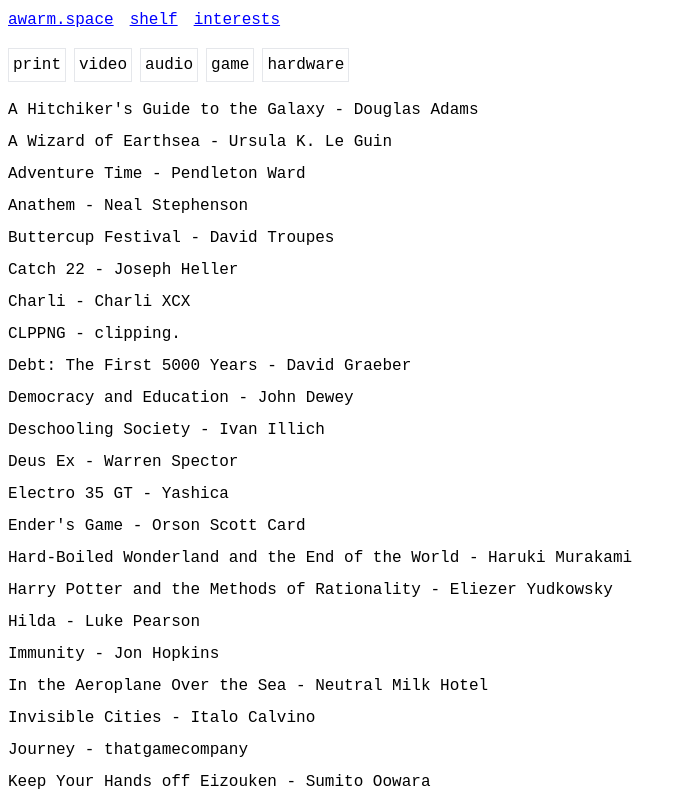
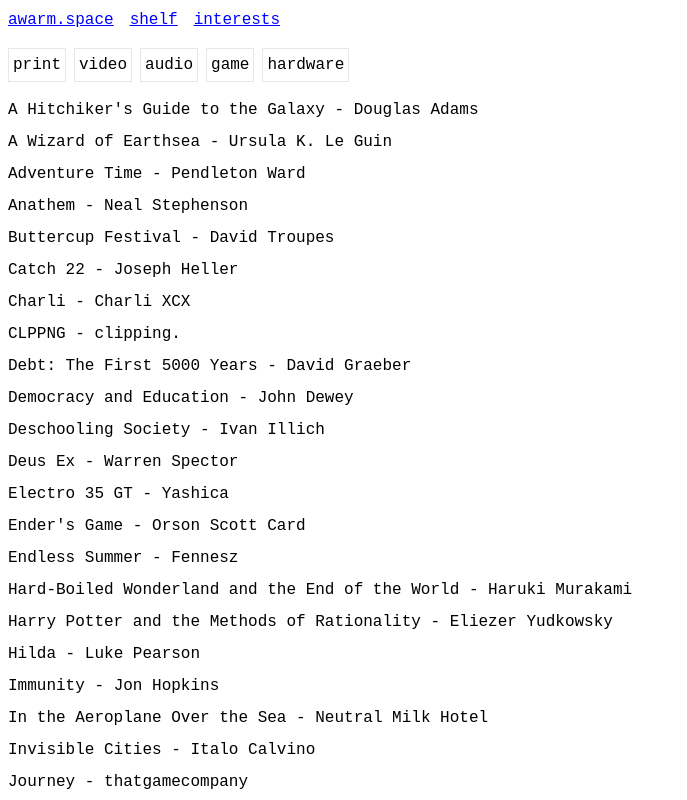
Before and after one commit to jaredpereira/awarm.space, a Next.js app: page /shelf in a window 1280 px wide. Shown: the top 800 px of the page, without its empty margins (0-687 px from the left). Built offline with nearby package versions, Linux system fonts and the light colour scheme.

Commit message:
add endless summer

```diff
--- a/app/shelf/page.tsx
+++ b/app/shelf/page.tsx
@@ -183,6 +183,7 @@
   },
   { title: "Catch 22", creator: "Joseph Heller", mediaType: "print" },
   { title: "Electro 35 GT", creator: "Yashica", mediaType: "hardware" },
+  { title: "Endless Summer", creator: "Fennesz", mediaType: "audio" },
 ] as const;
 
 let mediaTypes = new Set(Shelf.map((item) => item.mediaType));
```
